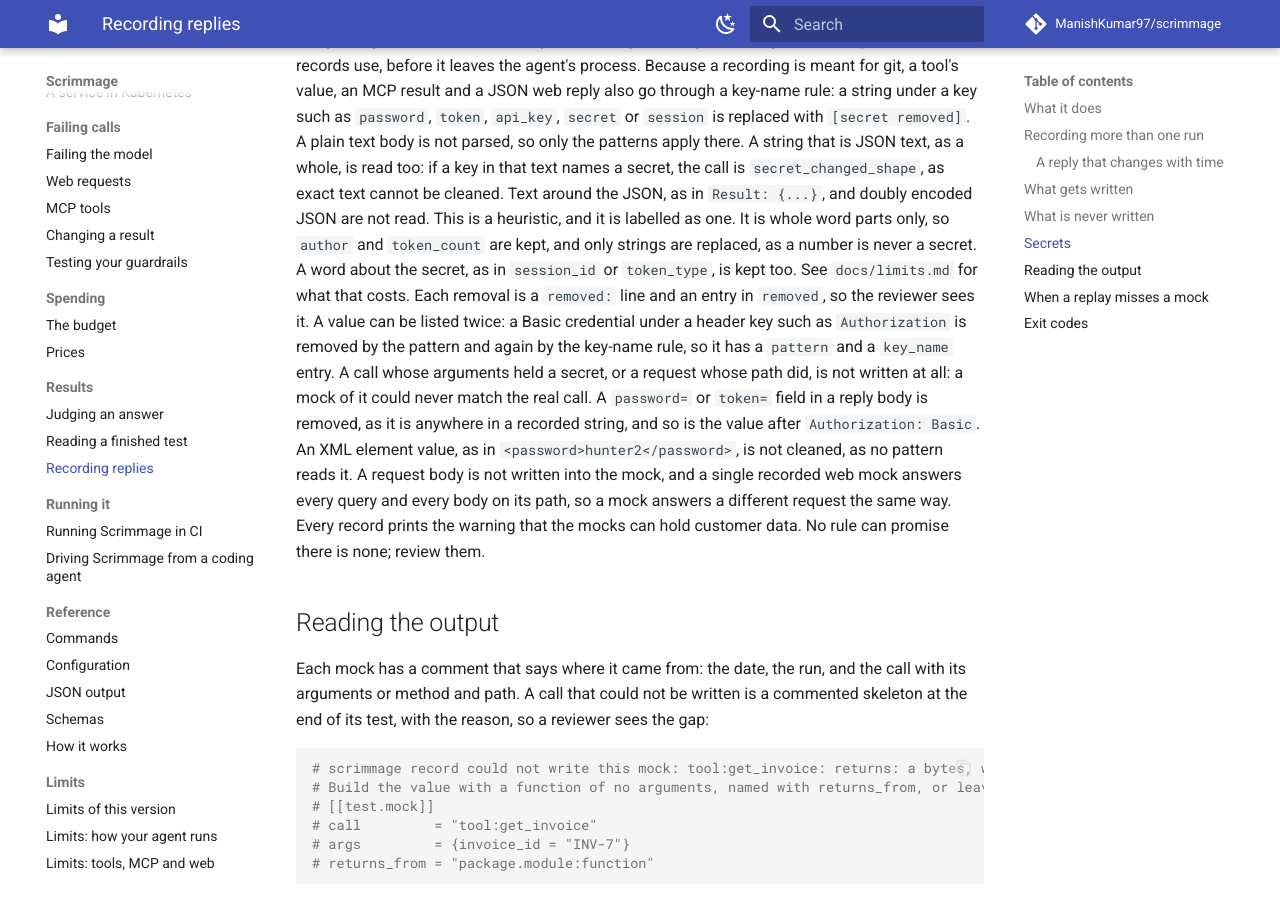
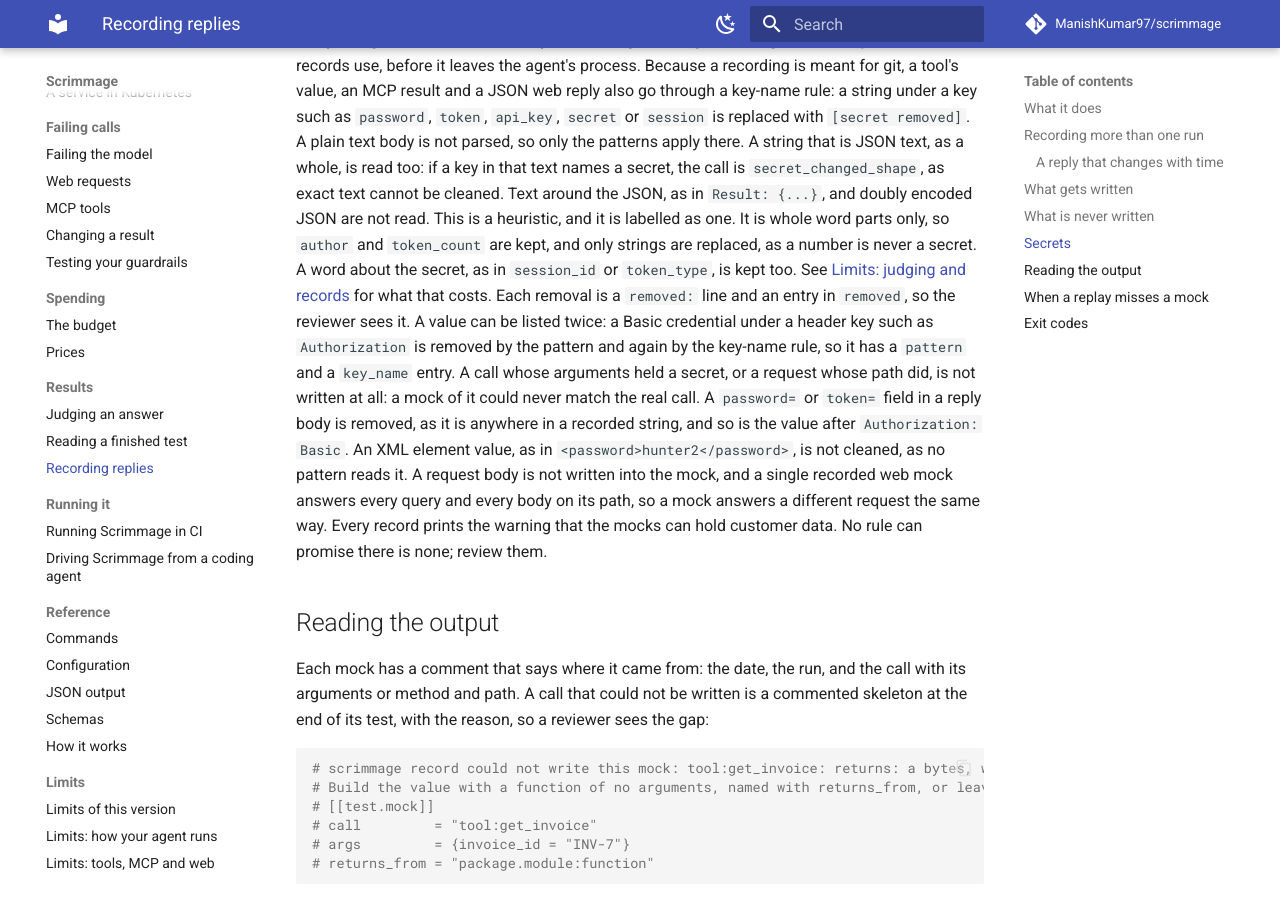
Before and after one commit to ManishKumar97/scrimmage, an MkDocs documentation site: the page built from docs/recording.md, in a window 1280 px wide and 900 px high, scrolled down 5220 px. Built offline with MkDocs 1.6.1 and Material for MkDocs 9.7.7, drawn with Linux system fonts in a browser that asks for light colours; comment, search, counter and statistics services are not loaded.

Commit message:
docs: link the records limit from the recording page

```diff
--- a/docs/recording.md
+++ b/docs/recording.md
@@ -143,7 +143,8 @@ An argument that differs on a later run is a miss, which the report shows; see [
 Every string in a saved value, its keys and its arguments goes through the same patterns the records use, before it leaves the agent's process.
 Because a recording is meant for git, a tool's value, an MCP result and a JSON web reply also go through a key-name rule: a string under a key such as `password`, `token`, `api_key`, `secret` or `session` is replaced with `[secret removed]`. A plain text body is not parsed, so only the patterns apply there. A string that is JSON text, as a whole, is read too: if a key in that text names a secret, the call is `secret_changed_shape`, as exact text cannot be cleaned. Text around the JSON, as in `Result: {...}`, and doubly encoded JSON are not read.
 This is a heuristic, and it is labelled as one. It is whole word parts only, so `author` and `token_count` are kept, and only strings are replaced, as a number is never a secret.
-A word about the secret, as in `session_id` or `token_type`, is kept too. See `docs/limits.md` for what that costs.
+A word about the secret, as in `session_id` or `token_type`, is kept too.
+See [Limits: judging and records](limits/judging.md#records-and-secrets) for what that costs.
 Each removal is a `removed:` line and an entry in `removed`, so the reviewer sees it.
 A value can be listed twice: a Basic credential under a header key such as `Authorization` is removed by the pattern and again by the key-name rule, so it has a `pattern` and a `key_name` entry.
 A call whose arguments held a secret, or a request whose path did, is not written at all: a mock of it could never match the real call.
```
